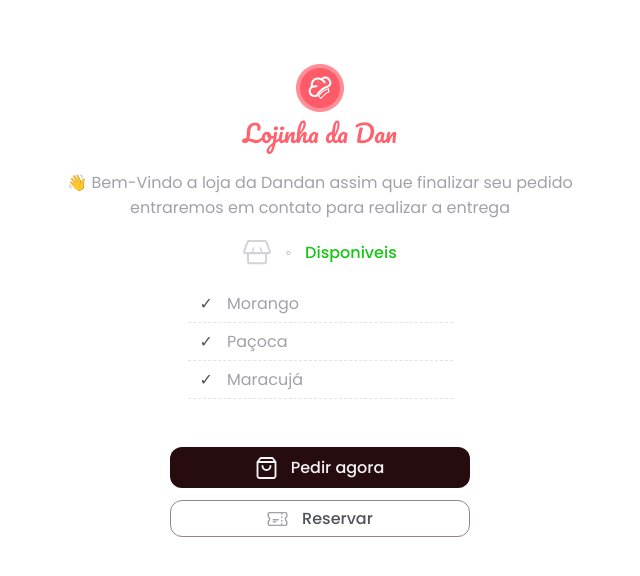
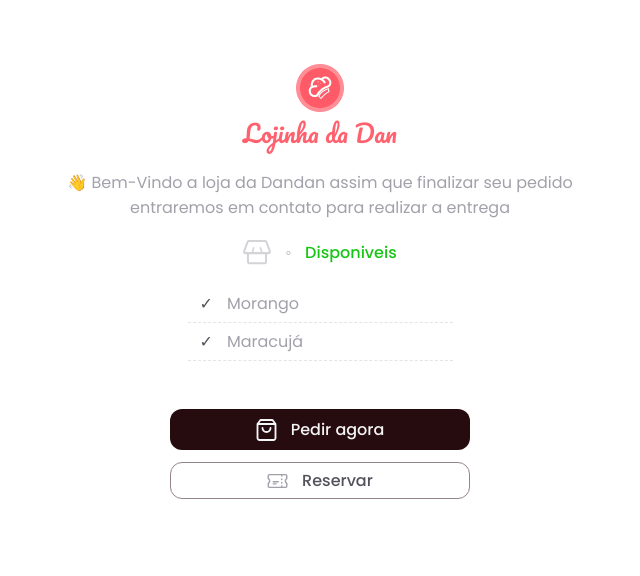
Before and after one commit to Leosousa-dev/dl-0820, a React (Vite) app: page / in a window 1280 px wide. Shown: the top 576 px of the page, without its empty margins (320-960 px from the left). Built offline with nearby package versions, Linux system fonts and the light colour scheme.

Commit message:
chore: add branch prod

```diff
--- a/src/components/products/index.tsx
+++ b/src/components/products/index.tsx
@@ -19,10 +19,6 @@ const ProductList = () => {
                 </ItemList>
                 <ItemList>
                     <span>✓</span>
-                    <Option>Paçoca</Option>
-                </ItemList>
-                <ItemList>
-                    <span>✓</span>
                     <Option>Maracujá</Option>
                 </ItemList>
             </List>
```
